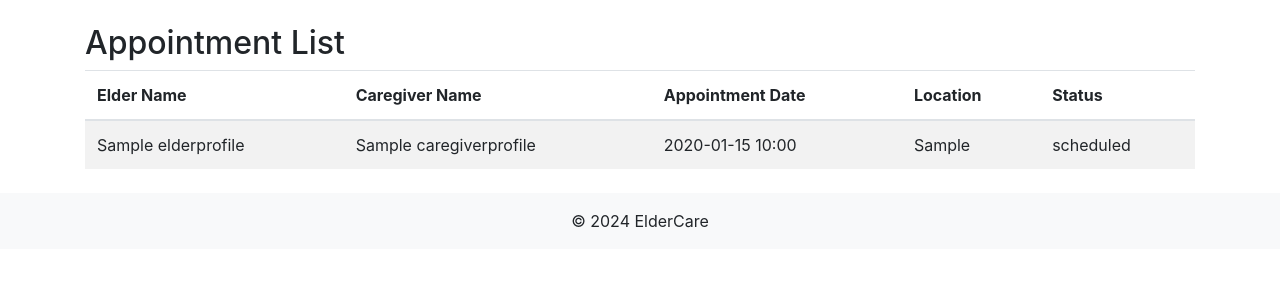
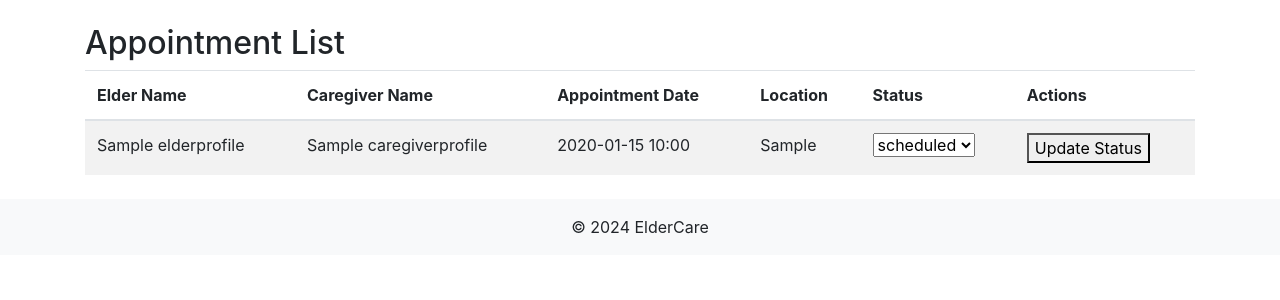
Before and after one commit to CosmoGuy112/Eldercare, a Django app: page /listelder/ in a window 1280 px wide. Shown: the part 58-358 px from the top of the page. Run offline with Django 5.2, Linux system fonts and the light colour scheme; a user stored in the database is signed in; tables that the repository leaves empty hold one stand-in row (values such as "Sample post"); some libraries are stand-ins or nearby versions.

Commit message:
update status

```diff
--- a/eldercare/eldercareapp/templates/listelder.html
+++ b/eldercare/eldercareapp/templates/listelder.html
@@ -1,9 +1,9 @@
-
-
 {% extends 'base.html' %}
 
 {% block content %}
     <h2>Appointment List</h2>
+    <form method="POST" action="{% url 'listelder' %}">
+        {% csrf_token %}
         <table class="table table-striped">
             <thead>
                 <tr>
@@ -12,18 +12,30 @@
                     <th>Appointment Date</th>
                     <th>Location</th>
                     <th>Status</th>
+                    <th>Actions</th>
                 </tr>
             </thead>
             <tbody>
                 {% for appointment in applist %}
                     <tr>
                         <td>{{ appointment.elder }}</td>
-                      <td>{{ appointment.caregiver  }}</td>
-                      <td>{{ appointment.appointment_date|date:"Y-m-d H:i"  }}</td>
+                        <td>{{ appointment.caregiver }}</td>
+                        <td>{{ appointment.appointment_date|date:"Y-m-d H:i" }}</td>
                         <td>{{ appointment.location }}</td>
-                      <td>{{ appointment.status }}</td>
+                        <td>
+                            <select name="status_{{ appointment.id }}">
+                                <option value="Pending" {% if appointment.status == 'scheduled' %}selected{% endif %}>scheduled</option>
+                                <option value="Confirmed" {% if appointment.status == 'completed' %}selected{% endif %}>completed</option>
+                                <option value="Completed" {% if appointment.status == 'cancelled' %}selected{% endif %}>cancelled</option>
+                            </select>
+                        </td>
+
+                        <td>
+                            <button type="submit" name="appointment_id" value="{{ appointment.id }}">Update Status</button>
+                        </td>
                     </tr>
                 {% endfor %}
             </tbody>
         </table>
+    </form>
 {% endblock %}
--- a/eldercare/eldercareapp/views.py
+++ b/eldercare/eldercareapp/views.py
@@ -139,16 +139,34 @@ class UpdateElder(View):
 
 
 class listelder(View):
-    def get(self,request):
-        applist = Appointment.objects.filter(caregiver_id = request.user.id)
+    def get(self, request):
+        applist = Appointment.objects.filter(caregiver_id=request.user.id)
         print(request.user.id)
         print(applist)
 
-        context={
+        context = {
             'applist': applist
         }
         return render(request, 'listelder.html', context)
 
+    def post(self, request):
+        appointment_id = request.POST.get("appointment_id")
+        new_status = request.POST.get(f"status_{appointment_id}")
+
+        if appointment_id and new_status:
+            try:
+                # Update the appointment status in the database
+                appointment = Appointment.objects.get(id=appointment_id)
+                appointment.status = new_status
+                appointment.save()
+
+                # Redirect back to the appointment list view
+                return redirect('listelder')
+            except Appointment.DoesNotExist:
+                # Handle the case where the appointment doesn't exist
+                return render(request, 'listelder.html', {'error': 'Appointment not found.'})
+
+        return redirect('listelder')  # Default fallback to the list page
 
 
 class CaregiverDetailView(DetailView):
```
Lines whose indentation alone changed are shown as unchanged.
